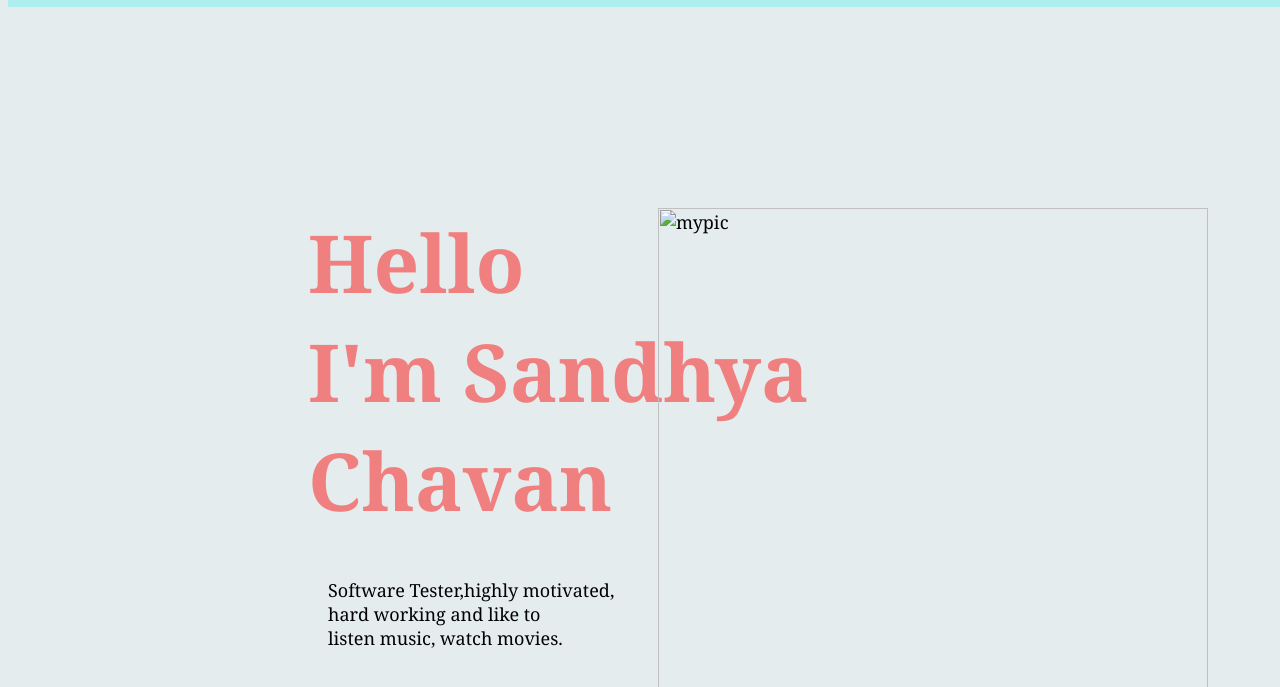
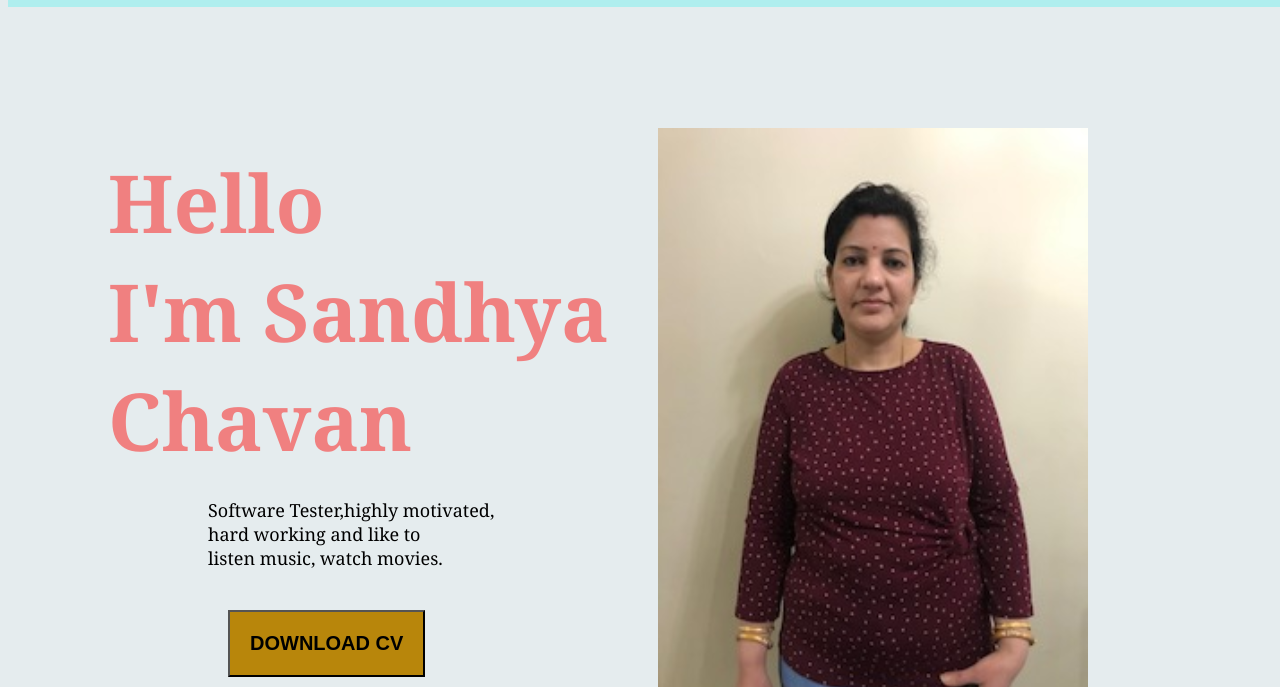
Before and after one commit to ChavangSandhya/PortfolioProject, a plain HTML site: page index.html in a window 1280 px wide. Shown: the part 101-788 px from the top of the page. Drawn offline with nearby package versions, Linux system fonts and the light colour scheme.

Commit message:
Add files via upload

```diff
--- a/index.css
+++ b/index.css
@@ -1,7 +1,7 @@
 
  h1{
-    margin-left:300px;
-    margin-top:200px;
+    margin-left:100px;
+    margin-top:140px;
     color:lightcoral;
     font-size:80px;
      font-family:Georgia, 'Times New Roman', Times, serif;
@@ -11,22 +11,23 @@
 img{
     height:600px;
     margin-right:30%;
-    margin-top:-380px;
-    width:550px;
+    margin-top:-400px;
+    width:430px;
 
      margin-left:650px;
 
 }
 .describe{
     margin-top:-230px;
-    margin-left:320px;
+    margin-left:200px;
     font-size:18px;
+    text-align: justify;
 
 }
 #btn{
 
     background-color:darkgoldenrod;
-    margin-left:130px;
+    margin-left:20px;
     margin-top:40px;
     font-size:20px;
     padding:20px;
--- a/index.html
+++ b/index.html
@@ -48,8 +48,9 @@
     </div>
     </div>
   <div>
+
       <h1>Hello <br>I'm Sandhya<br> Chavan</h1>
-      <img src="" alt="mypic"/>
+      <img src="IMG_9087.jpg" alt="mypic"/>
   </div>
  <div class="describe">
   <label id="lbldesc"> Software Tester,highly motivated,<br>
```
Also changed, not shown: IMG_9087.jpg (added), IMG_9088.jpg (added).
